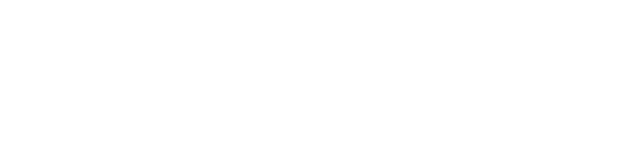
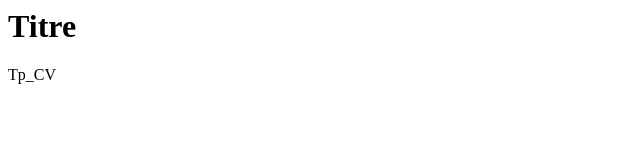
Before and after one commit to CharlesHovor/git-mon-cv, a plain HTML site: page index.html in a window 1280 px wide. Shown: the whole page, without its empty margins (0-640 px from the left). Drawn offline with Linux system fonts and the light colour scheme.

Commit message:
mise en place de la section titre

```diff
--- a/index.html
+++ b/index.html
@@ -7,6 +7,7 @@
     <link rel="stylesheet" href="style.css">
 </head>
 <body>
-
+    <h1>Titre</h1>
+    <p>Tp_CV</p>
 </body>
 </html>
```
